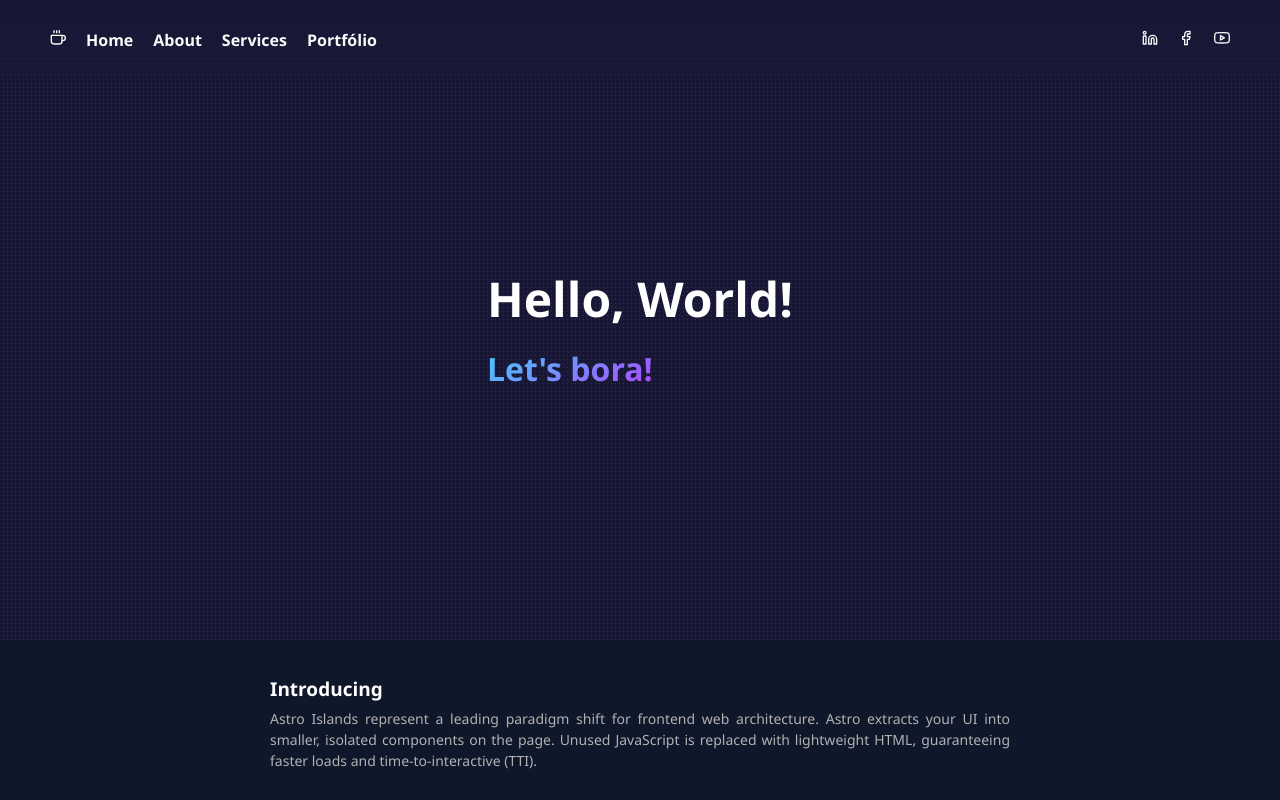
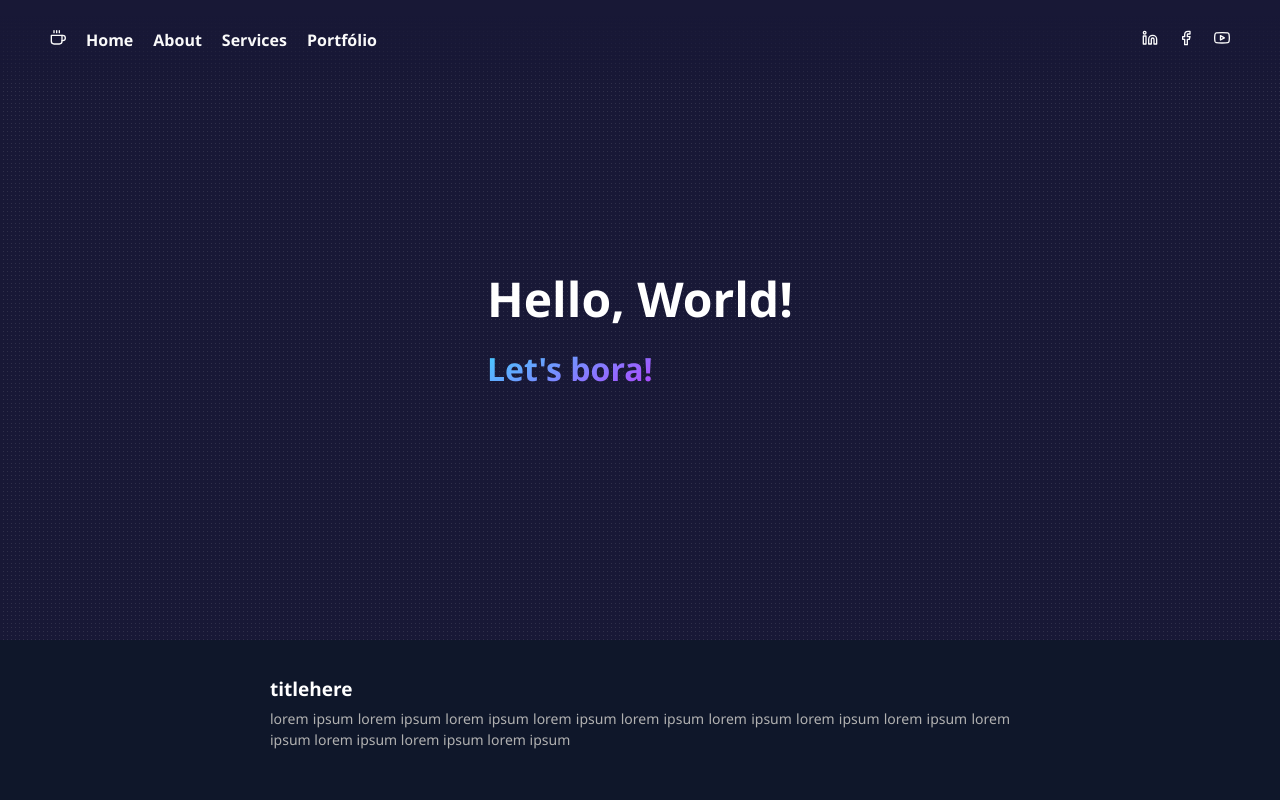
Before and after one commit to LuciLua/vite-app, a React (Vite) app in the folder app/: page / in a window 1280 px wide. Shown: the top 800 px of the page. Built offline with nearby package versions, Linux system fonts and the light colour scheme.

Commit message:
my own hook

```diff
--- a/app/src/App.tsx
+++ b/app/src/App.tsx
@@ -5,17 +5,21 @@ import { Container } from "./components/Container"
 import { Menu } from "./components/Menu"
 import { Main } from "./components/Main"
 import { SponsorMe } from "./components/SponsorMe"
+import usePost from './hooks/usePost'
 
 function App() {
+
+  const [post] = usePost()
+
 
   return (
     <>
       <Menu />
-      <Main/>
+      <Main />
       <Container
-        title="Introducing"
-        description="Astro Islands represent a leading paradigm shift for frontend web architecture. Astro extracts your UI into smaller, isolated components on the page. Unused JavaScript is replaced with lightweight HTML, guaranteeing faster loads and time-to-interactive (TTI)." />
-        <SponsorMe/>
+        title={post.title}
+        description={post.description} />
+      <SponsorMe />
     </>
   )
 }
--- /dev/null
+++ b/app/src/hooks/usePost.tsx
@@ -0,0 +1,12 @@
+function usePost() {
+    return ([
+        {
+            title: "titlehere",
+            subtitle: "subtitlee",
+            description: "lorem ipsum lorem ipsum lorem ipsum lorem ipsum lorem ipsum lorem ipsum lorem ipsum lorem ipsum lorem ipsum lorem ipsum lorem ipsum lorem ipsum"
+        },
+    ])
+}
+
+
+export default usePost
```
